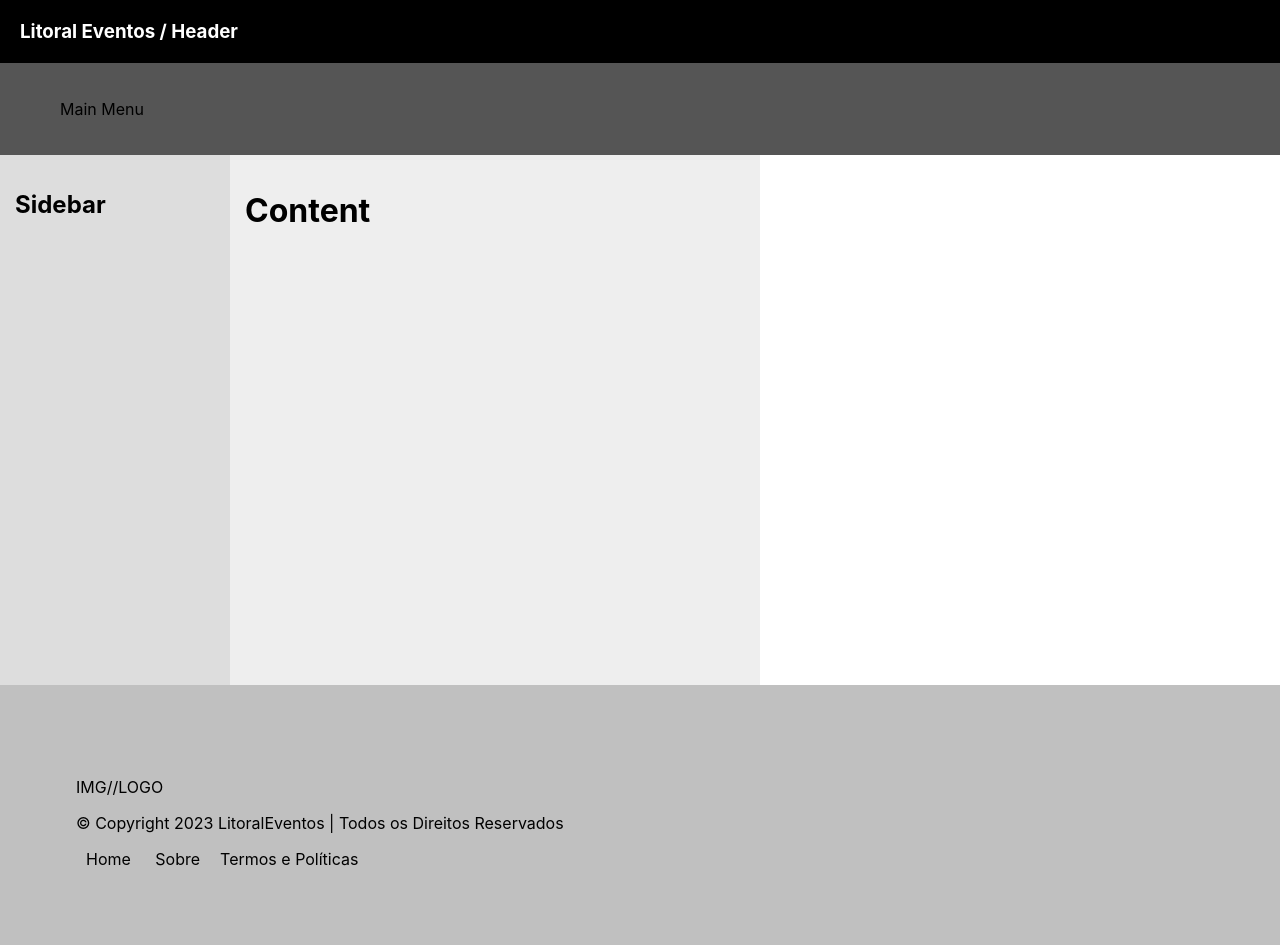
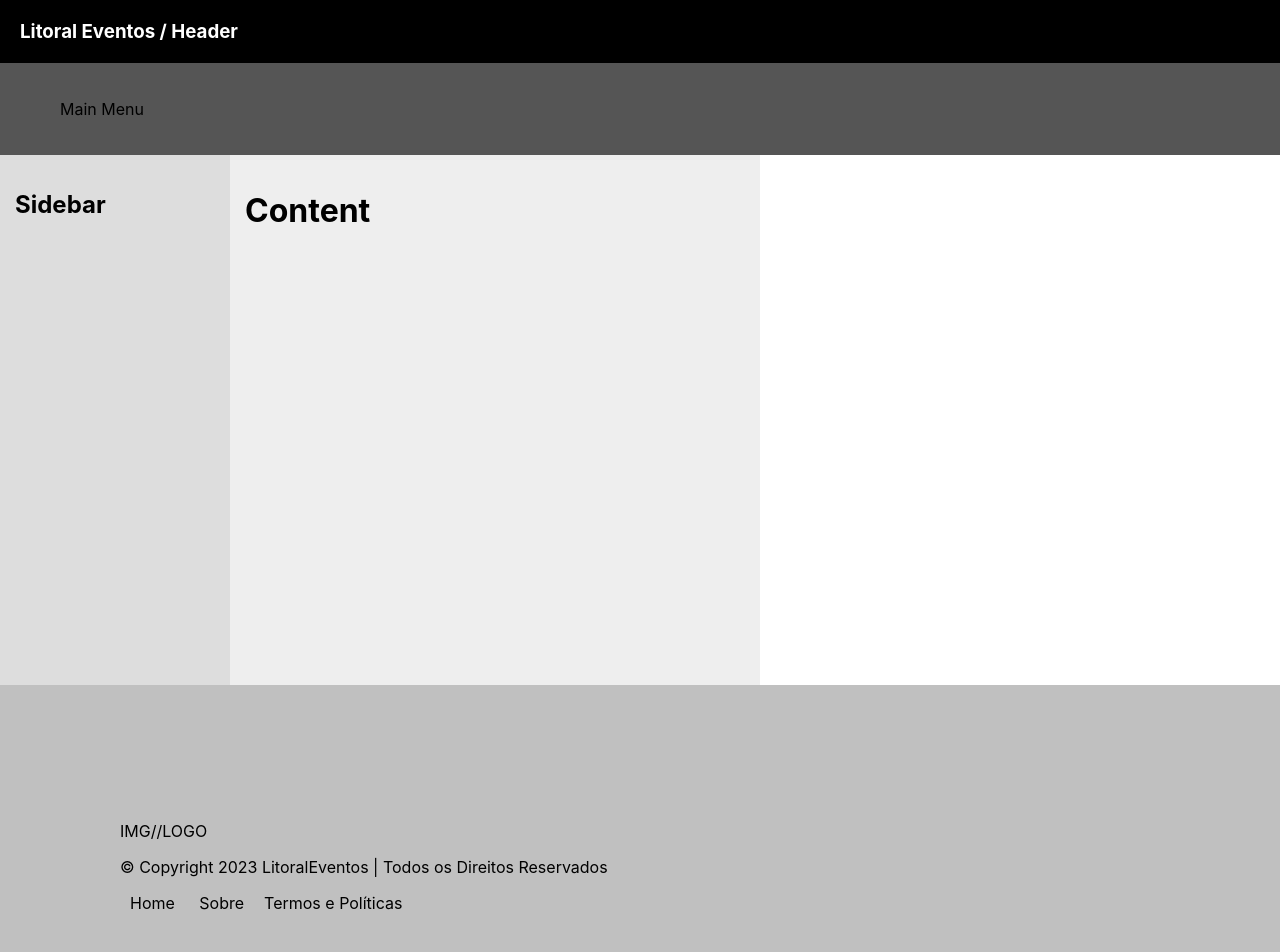
Before and after one commit to Nicolas-Gut/Litoral_Eventos, a React (Create React App) app: page / in a window 1280 px wide. Shown: the top 952 px of the page. Built offline with nearby package versions, Linux system fonts and the light colour scheme.

Commit message:
mudei o nome do "site"

```diff
--- a/public/index.html
+++ b/public/index.html
@@ -13,7 +13,7 @@
 
     <link rel="manifest" href="%PUBLIC_URL%/manifest.json" />
 
-    <title>Olá Mundo React</title>
+    <title>Litoral Eventos :)</title>
   </head>
   <body>
     <noscript>You need to enable JavaScript to run this app.</noscript>
--- a/src/components/Footer.js
+++ b/src/components/Footer.js
@@ -6,7 +6,7 @@ const Footer = () => {
         <Box component='footer'
          sx={{
             background: '#C0C0C0',
-            padding: '76px'
+            padding: '120px'
         }}>
         <p>IMG//LOGO </p>
         <p>© Copyright 2023 LitoralEventos | Todos os Direitos Reservados</p>
```
